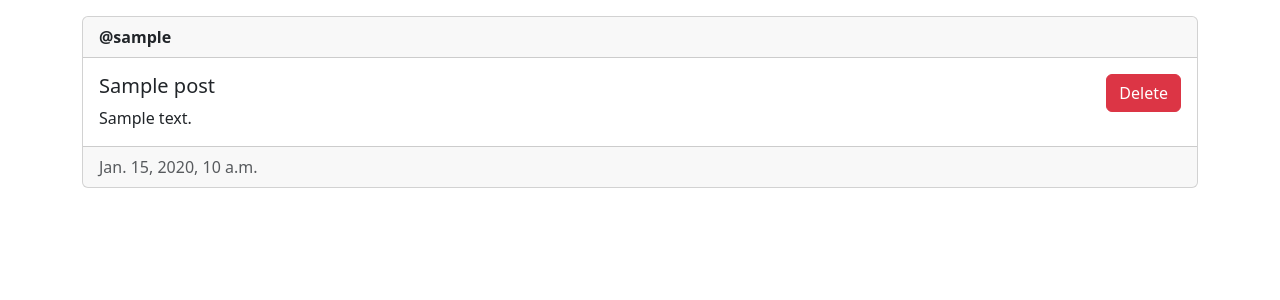
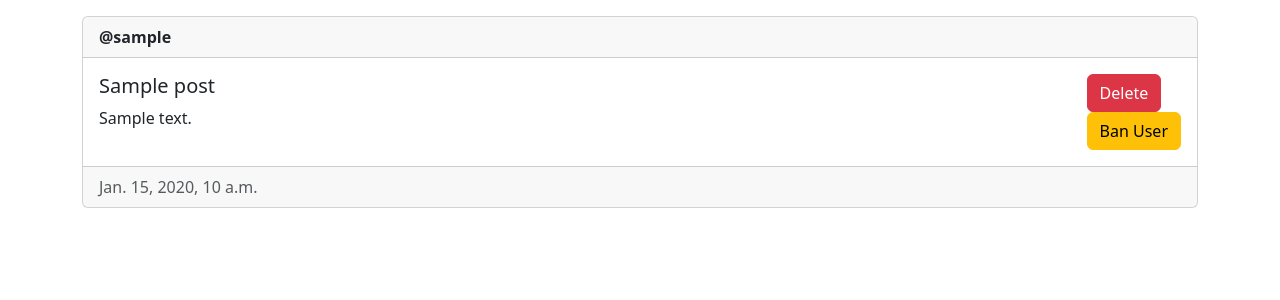
Before and after one commit to robertpuiu/user-management, a Django app: page / in a window 1280 px wide. Shown: the part 56-356 px from the top of the page. Run offline with Django 5.2, Linux system fonts and the light colour scheme; a user stored in the database is signed in; tables that the repository leaves empty hold one stand-in row (values such as "Sample post").

Commit message:
ban users from posting

```diff
--- a/user_management/main/templates/main/home.html
+++ b/user_management/main/templates/main/home.html
@@ -22,6 +22,12 @@
             <button type="submit" class="btn btn-danger" name="post-id" value="{{post.id}}">Delete</button>
         </form>
         {% endif %}
+        {% if user.is_staff %}
+        <form method="post">
+            {% csrf_token %}
+            <button type="submit" class="btn btn-warning" name="user-id" value="{{post.author.id}}">Ban User</button>
+        </form>
+        {% endif %}
     </div>
   </div>
   <div class="card-footer text-muted">{{post.created_at}}</div>
--- a/user_management/main/views.py
+++ b/user_management/main/views.py
@@ -2,22 +2,42 @@ from django.shortcuts import render, redirect
 from .forms import RegisterForm, PostForm
 from django.contrib.auth import login, authenticate, logout
 from django.contrib.auth.decorators import login_required
+from django.contrib.auth.models import User, Group
 from .models import Post
 # Create your views here.
-@login_required(login_url='/login')
+@login_required(login_url="/login")
 def home(request):
     posts = Post.objects.all()
 
-    if request.method == 'POST': # for some reason, DELETE requests are not working
-        post_id = request.POST.get('post-id')
-        post = Post.objects.filter(id=post_id).first()
-        if post and (post.author == request.user or request.user.has_perm('main.delete_post')):
-            post.delete()
+    if request.method == "POST":
+        post_id = request.POST.get("post-id")
+        user_id = request.POST.get("user-id")
 
-    return render(request, 'main/home.html', {'posts': posts})
+        if post_id:
+            post = Post.objects.filter(id=post_id).first()
+            if post and (post.author == request.user or request.user.has_perm("main.delete_post")):
+                post.delete()
+        elif user_id:
+            user = User.objects.filter(id=user_id).first()
+            if user and request.user.is_staff:
+                try:
+                    group = Group.objects.get(name='default')
+                    group.user_set.remove(user)
+                except:
+                    pass
+
+                try:
+                    group = Group.objects.get(name='mod')
+                    group.user_set.remove(user)
+                except:
+                    pass
+
+    return render(request, 'main/home.html', {"posts": posts})
 
 @login_required(login_url='/login')
 def create_post(request):
+    if not request.user.has_perm("main.add_post"):
+        return redirect('/home')
     if request.method == 'POST':
         form = PostForm(request.POST)
         if form.is_valid():
```
Also changed, not shown: user_management/main/apps.py (+13 -1 lines), user_management/main/migrations/0001_initial.py (added).
